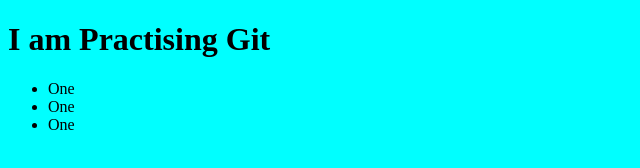
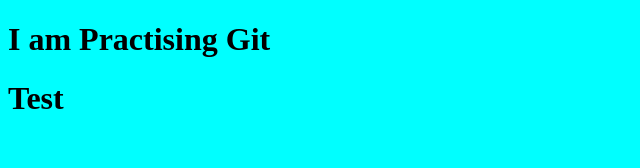
Before and after one commit to saharat-khan/checkRepo, a plain HTML site: page index.html in a window 1280 px wide. Shown: the whole page, without its empty margins (0-640 px from the left). Drawn offline with Linux system fonts and the light colour scheme.

Commit message:
add Test branch and h1

```diff
--- a/index.html
+++ b/index.html
@@ -8,11 +8,7 @@
   </head>
   <body>
     <h1>I am Practising Git</h1>
-    <ul>
-      <li>One</li>
-      <li>One</li>
-      <li>One</li>
-    </ul>
+    <h1>Test</h1>
 
     <script src="app.js"></script>
   </body>
```
